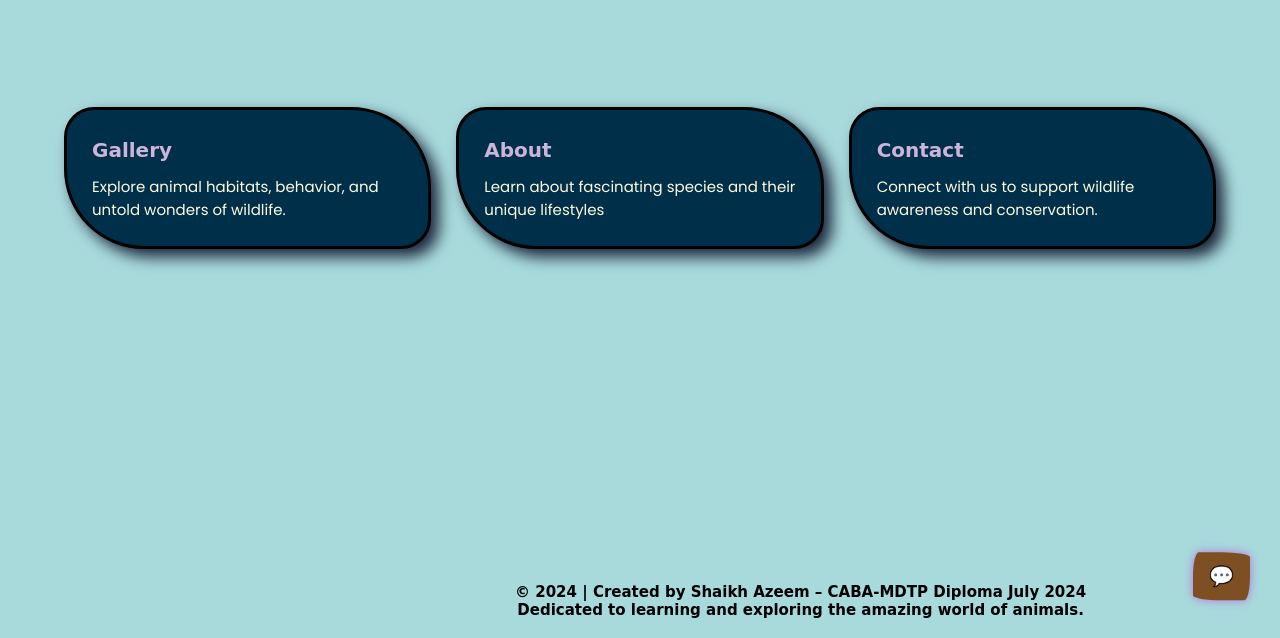
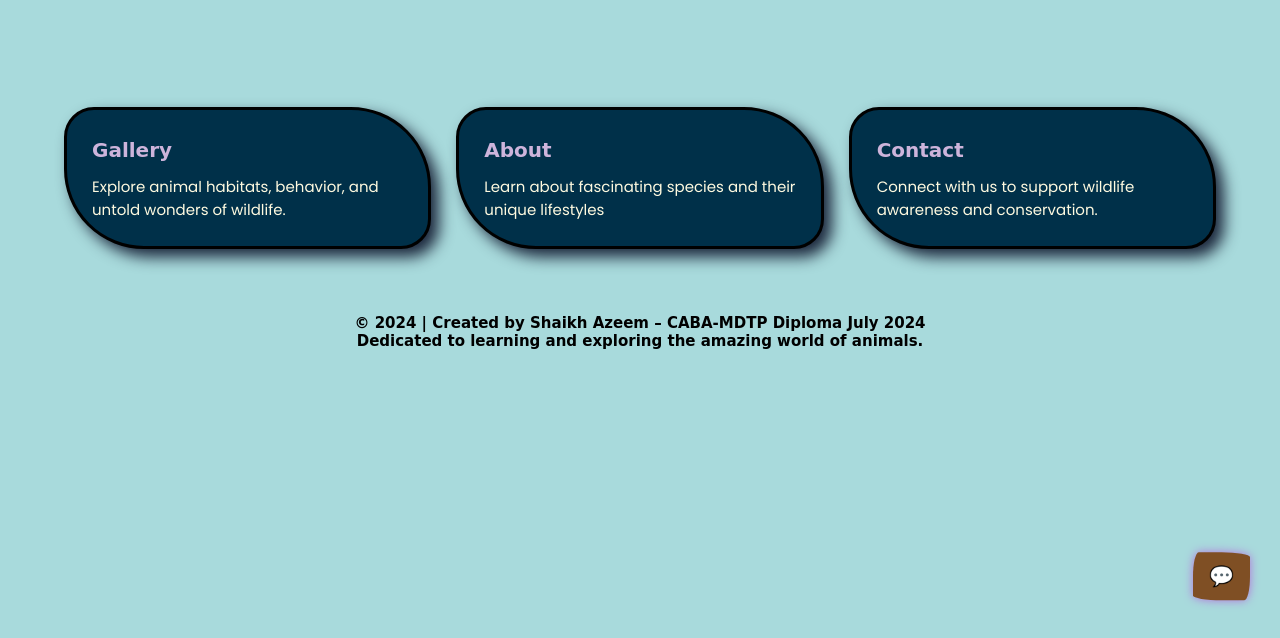
Before and after one commit to ShaikhCoder777/Shaikh.github.io, a plain HTML site: page index.html in a window 1280 px wide. Shown: the part 162-800 px from the top of the page. Drawn offline with nearby package versions, Linux system fonts and the light colour scheme; no server answers.

Commit message:
Update index.html

```diff
--- a/index.html
+++ b/index.html
@@ -326,9 +326,6 @@
       font-family: cursive;
       text-align: center;
       font-size: 15px;
-      position: absolute;
-      left: 500px;
-      top: 730px;
       padding: 15px;
     }
 
```
